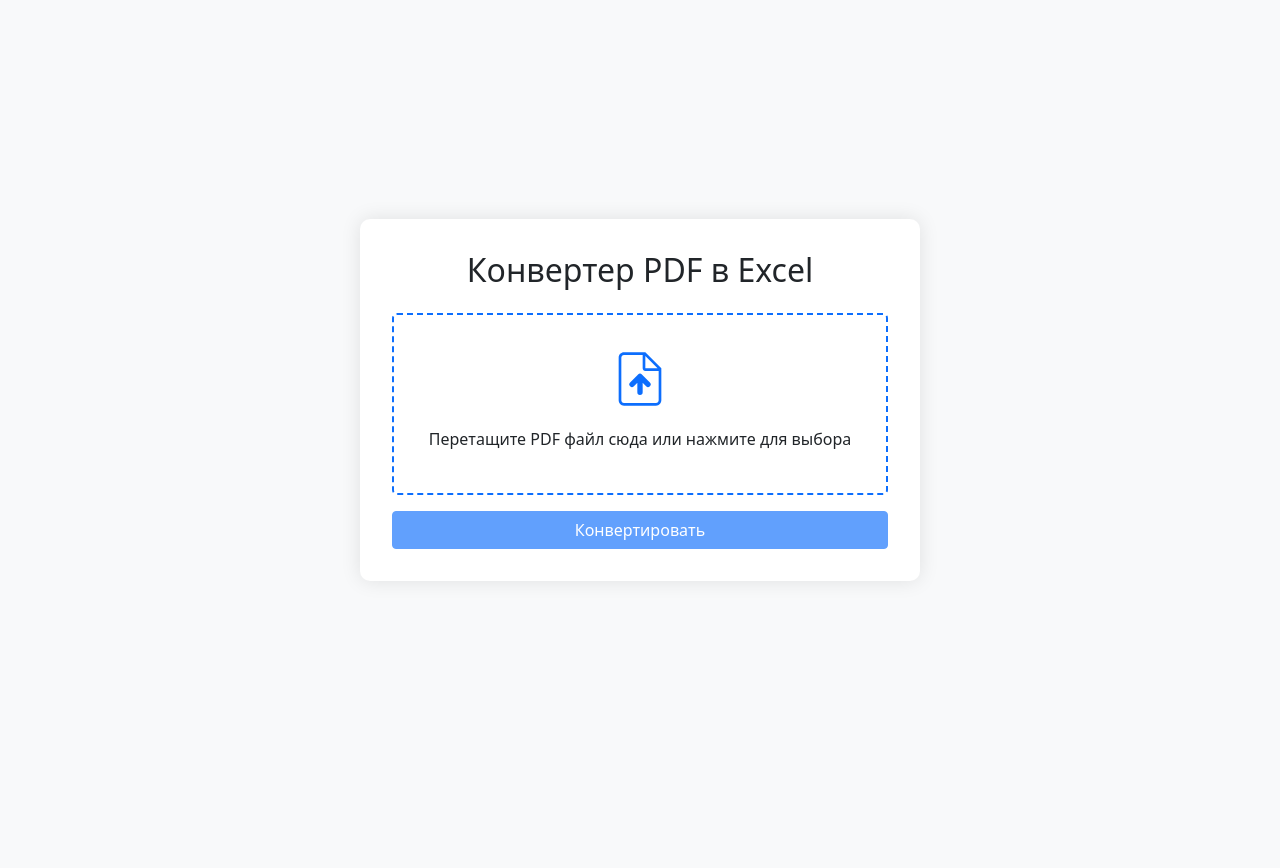
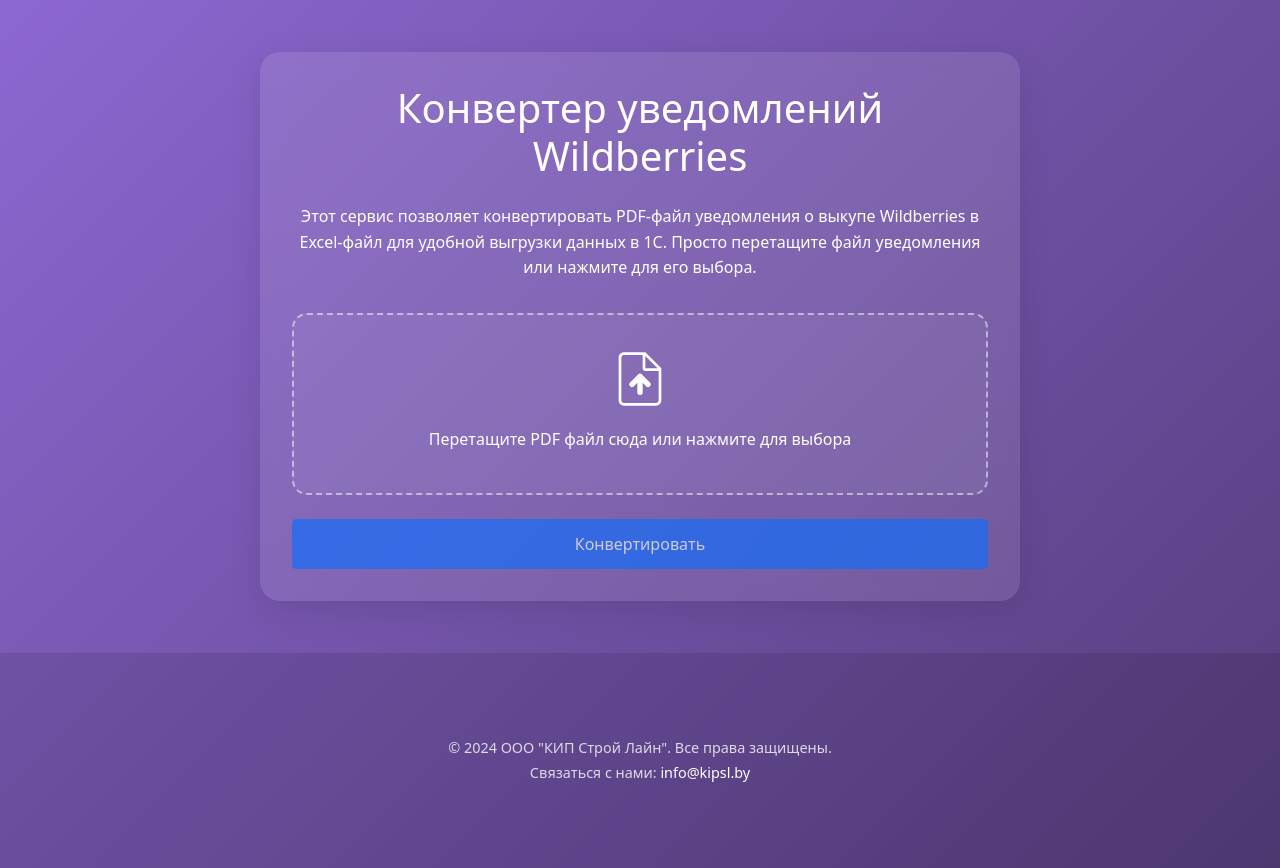
Before and after one commit to AndyShaman/WB_pdf-to-excel-converter, a Flask app: page / in a window 1280 px wide. Before the commit the page ends 549 px from the top, so only its background shows below. Run offline with Flask 3, Linux system fonts and the light colour scheme.

Commit message:
Update web interface with modern design and company information

```diff
--- a/app.py
+++ b/app.py
@@ -4,6 +4,9 @@
 from pdf_to_excel import extract_data_from_page
 import fitz
 import pandas as pd
+import time
+from datetime import datetime, timedelta
+import threading
 
 app = Flask(__name__)
 app.secret_key = os.environ.get('SECRET_KEY', 'your-secret-key-here')
@@ -11,6 +14,7 @@
 # Конфигурация загрузки файлов
 UPLOAD_FOLDER = 'uploads'
 ALLOWED_EXTENSIONS = {'pdf', 'PDF'}
+MAX_FILE_AGE = 86400  # Максимальный возраст файла в секундах (24 часа)
 
 if not os.path.exists(UPLOAD_FOLDER):
     os.makedirs(UPLOAD_FOLDER)
@@ -23,17 +27,52 @@
 
 def clean_up_files(pdf_path=None, excel_path=None):
     """Удаляет временные файлы"""
-    try:
-        if pdf_path and os.path.exists(pdf_path):
-            os.remove(pdf_path)
-    except Exception as e:
-        print(f"Ошибка при удалении PDF файла: {str(e)}")
+    files_to_remove = []
+    if pdf_path:
+        files_to_remove.append(pdf_path)
+    if excel_path:
+        files_to_remove.append(excel_path)
 
-    try:
-        if excel_path and os.path.exists(excel_path):
-            os.remove(excel_path)
-    except Exception as e:
-        print(f"Ошибка при удалении Excel файла: {str(e)}")
+    for file_path in files_to_remove:
+        try:
+            if os.path.exists(file_path):
+                os.remove(file_path)
+        except Exception:
+            pass
+
+def wait_until_midnight():
+    """Ожидает до следующего запуска в 00:00 UTC"""
+    now = datetime.utcnow()
+    next_run = now.replace(hour=0, minute=0, second=0, microsecond=0)
+    if now >= next_run:
+        next_run += timedelta(days=1)
+    time_to_wait = (next_run - now).total_seconds()
+    time.sleep(time_to_wait)
+
+def clean_old_files():
+    """Периодически удаляет старые файлы из папки uploads"""
+    while True:
+        try:
+            # Ждем до 00:00 UTC
+            wait_until_midnight()
+
+            # Очищаем старые файлы
+            current_time = time.time()
+            for filename in os.listdir(UPLOAD_FOLDER):
+                file_path = os.path.join(UPLOAD_FOLDER, filename)
+                if os.path.isfile(file_path):
+                    file_age = current_time - os.path.getmtime(file_path)
+                    if file_age > MAX_FILE_AGE:
+                        try:
+                            os.remove(file_path)
+                        except Exception:
+                            pass
+        except Exception:
+            pass
+
+# Запускаем поток для периодической очистки файлов
+cleanup_thread = threading.Thread(target=clean_old_files, daemon=True)
+cleanup_thread.start()
 
 def format_numbers(df):
     """Форматирует числовые колонки в DataFrame"""
--- a/render.yaml
+++ b/render.yaml
@@ -3,7 +3,7 @@
     name: pdf-to-excel-converter
     env: python
     buildCommand: pip install -r requirements.txt
-    startCommand: python -m gunicorn app:app --bind 0.0.0.0:$PORT
+    startCommand: gunicorn wsgi:app
     envVars:
       - key: PYTHON_VERSION
         value: 3.11.2
--- a/templates/upload.html
+++ b/templates/upload.html
@@ -3,75 +3,147 @@
 <head>
     <meta charset="UTF-8">
     <meta name="viewport" content="width=device-width, initial-scale=1.0">
-    <title>Конвертер PDF в Excel</title>
+    <title>Конвертер уведомлений WB</title>
     <link href="https://cdn.jsdelivr.net/npm/bootstrap@5.1.3/dist/css/bootstrap.min.css" rel="stylesheet">
     <style>
+        :root {
+            --primary-color: #6f42c1;
+            --secondary-color: #563d7c;
+            --gradient-start: #8c68d1;
+            --gradient-end: #563d7c;
+        }
+
         body {
-            background-color: #f8f9fa;
+            background: linear-gradient(135deg, var(--gradient-start) 0%, var(--gradient-end) 100%);
             min-height: 100vh;
             display: flex;
-            align-items: center;
+            flex-direction: column;
+            color: #fff;
         }
+
         .container {
-            max-width: 600px;
-            margin: 0 auto;
+            flex: 1;
+            max-width: 800px;
+            margin: 2rem auto;
             padding: 20px;
         }
+
         .upload-form {
-            background: white;
+            background: rgba(255, 255, 255, 0.1);
+            backdrop-filter: blur(10px);
             padding: 2rem;
-            border-radius: 10px;
-            box-shadow: 0 0 20px rgba(0,0,0,0.1);
+            border-radius: 20px;
+            box-shadow: 0 8px 32px rgba(0, 0, 0, 0.1);
         }
+
+        .service-description {
+            text-align: center;
+            margin-bottom: 2rem;
+            color: #fff;
+            line-height: 1.6;
+        }
+
         .upload-zone {
-            border: 2px dashed #0d6efd;
-            border-radius: 5px;
+            border: 2px dashed rgba(255, 255, 255, 0.5);
+            border-radius: 15px;
             padding: 2rem;
             text-align: center;
             cursor: pointer;
             transition: all 0.3s ease;
-            position: relative;
+            background: rgba(255, 255, 255, 0.05);
         }
+
         .upload-zone:hover {
-            border-color: #0a58ca;
-            background-color: #f8f9fa;
+            border-color: #fff;
+            background: rgba(255, 255, 255, 0.1);
         }
+
         .upload-zone.dragover {
-            border-color: #0a58ca;
-            background-color: #e9ecef;
+            border-color: #fff;
+            background: rgba(255, 255, 255, 0.15);
         }
+
         .upload-icon {
             width: 64px;
             height: 64px;
             margin-bottom: 1rem;
+            filter: brightness(0) invert(1);
         }
+
         #file-input {
             position: absolute;
             left: -9999px;
         }
-        .alert {
-            margin-bottom: 1rem;
+
+        .selected-file {
+            margin-top: 10px;
+            color: #fff;
+            font-weight: 500;
         }
+
+        .btn-primary {
+            background-color: var(--primary-color);
+            border-color: var(--primary-color);
+            padding: 0.75rem 2rem;
+            font-weight: 500;
+            transition: all 0.3s ease;
+        }
+
+        .btn-primary:hover {
+            background-color: var(--secondary-color);
+            border-color: var(--secondary-color);
+            transform: translateY(-2px);
+        }
+
         .loading {
             display: none;
             margin-top: 1rem;
+            color: #fff;
         }
-        .selected-file {
-            margin-top: 10px;
-            color: #0d6efd;
-            font-weight: 500;
-        }
+
         .success-message {
             display: none;
             margin-top: 1rem;
-            color: #198754;
+            color: #4caf50;
+        }
+
+        .alert {
+            background: rgba(255, 255, 255, 0.1);
+            border: none;
+            color: #fff;
+        }
+
+        .footer {
+            text-align: center;
+            padding: 2rem 0;
+            color: rgba(255, 255, 255, 0.8);
+            font-size: 0.9rem;
+            background: rgba(0, 0, 0, 0.1);
+            margin-top: auto;
+        }
+
+        .footer a {
+            color: #fff;
+            text-decoration: none;
+        }
+
+        .footer a:hover {
+            text-decoration: underline;
         }
     </style>
 </head>
 <body>
     <div class="container">
         <div class="upload-form">
-            <h2 class="text-center mb-4">Конвертер PDF в Excel</h2>
+            <h1 class="text-center mb-4">Конвертер уведомлений Wildberries</h1>
+
+            <div class="service-description">
+                <p class="mb-4">
+                    Этот сервис позволяет конвертировать PDF-файл уведомления о выкупе Wildberries
+                    в Excel-файл для удобной выгрузки данных в 1С. Просто перетащите файл уведомления
+                    или нажмите для его выбора.
+                </p>
+            </div>
 
             {% with messages = get_flashed_messages() %}
                 {% if messages %}
@@ -91,11 +163,11 @@
                     <input type="file" id="file-input" name="file" accept=".pdf,.PDF">
                     <div id="selected-file" class="selected-file"></div>
                 </div>
-                <div class="d-grid gap-2 mt-3">
+                <div class="d-grid gap-2 mt-4">
                     <button id="submit-btn" type="submit" class="btn btn-primary" disabled>Конвертировать</button>
                 </div>
                 <div id="loading" class="loading text-center">
-                    <div class="spinner-border text-primary" role="status">
+                    <div class="spinner-border text-light" role="status">
                         <span class="visually-hidden">Загрузка...</span>
                     </div>
                     <p class="mt-2">Обработка файла...</p>
@@ -107,6 +179,15 @@
         </div>
     </div>
 
+    <footer class="footer">
+        <div class="container">
+            <p class="mb-1">&copy; 2024 ООО "КИП Строй Лайн". Все права защищены.</p>
+            <p class="mb-0">
+                Связаться с нами: <a href="mailto:info@kipsl.by">info@kipsl.by</a>
+            </p>
+        </div>
+    </footer>
+
     <script src="https://cdn.jsdelivr.net/npm/bootstrap@5.1.3/dist/js/bootstrap.bundle.min.js"></script>
     <script>
         const form = document.getElementById('upload-form');
@@ -117,7 +198,6 @@
         const selectedFile = document.getElementById('selected-file');
         const successMessage = document.getElementById('success-message');
 
-        // Предотвращаем стандартное поведение перетаскивания
         ['dragenter', 'dragover', 'dragleave', 'drop'].forEach(eventName => {
             uploadZone.addEventListener(eventName, preventDefaults, false);
             document.body.addEventListener(eventName, preventDefaults, false);
@@ -128,7 +208,6 @@
             e.stopPropagation();
         }
 
-        // Добавляем визуальный эффект при перетаскивании
         ['dragenter', 'dragover'].forEach(eventName => {
             uploadZone.addEventListener(eventName, highlight, false);
         });
@@ -145,7 +224,6 @@
             uploadZone.classList.remove('dragover');
         }
 
-        // Обработка перетаскивания файла
         uploadZone.addEventListener('drop', handleDrop, false);
 
         function handleDrop(e) {
@@ -154,7 +232,6 @@
             handleFiles(files);
         }
 
-        // Обработка выбора файла через диалог
         uploadZone.addEventListener('click', () => {
             fileInput.click();
         });
@@ -178,7 +255,6 @@
             }
         }
 
-        // Обработка отправки формы
         form.addEventListener('submit', function(e) {
             if (!fileInput.files || fileInput.files.length === 0) {
                 e.preventDefault();
@@ -188,7 +264,6 @@
             submitBtn.disabled = true;
             loading.style.display = 'block';
 
-            // Добавляем обработчик для автоматического сброса формы после загрузки файла
             const formData = new FormData(form);
             e.preventDefault();
 
@@ -201,7 +276,6 @@
                 }
                 throw new Error('Ошибка при обработке файла');
             }).then(blob => {
-                // Скачиваем файл
                 const url = window.URL.createObjectURL(blob);
                 const a = document.createElement('a');
                 a.href = url;
@@ -211,11 +285,9 @@
                 window.URL.revokeObjectURL(url);
                 document.body.removeChild(a);
 
-                // Показываем сообщение об успехе
                 successMessage.style.display = 'block';
                 loading.style.display = 'none';
 
-                // Сбрасываем форму через небольшую задержку
                 setTimeout(resetForm, 2000);
             }).catch(error => {
                 loading.style.display = 'none';
@@ -233,7 +305,6 @@
             successMessage.style.display = 'none';
         }
 
-        // Автоматически скрываем алерты через 5 секунд
         const alerts = document.querySelectorAll('.alert');
         alerts.forEach(alert => {
             setTimeout(() => {
```
Also changed, not shown: 1 other file.
